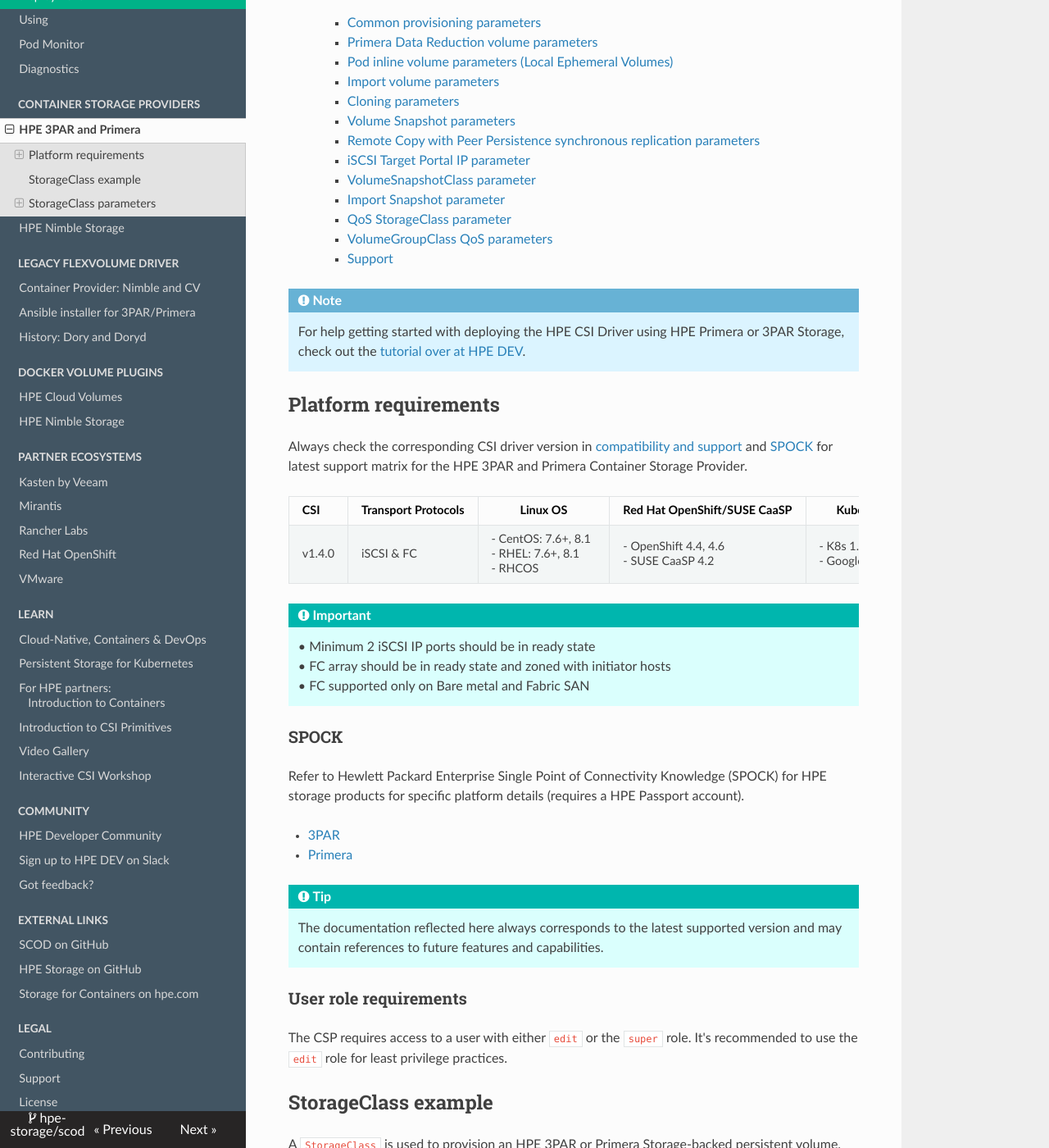
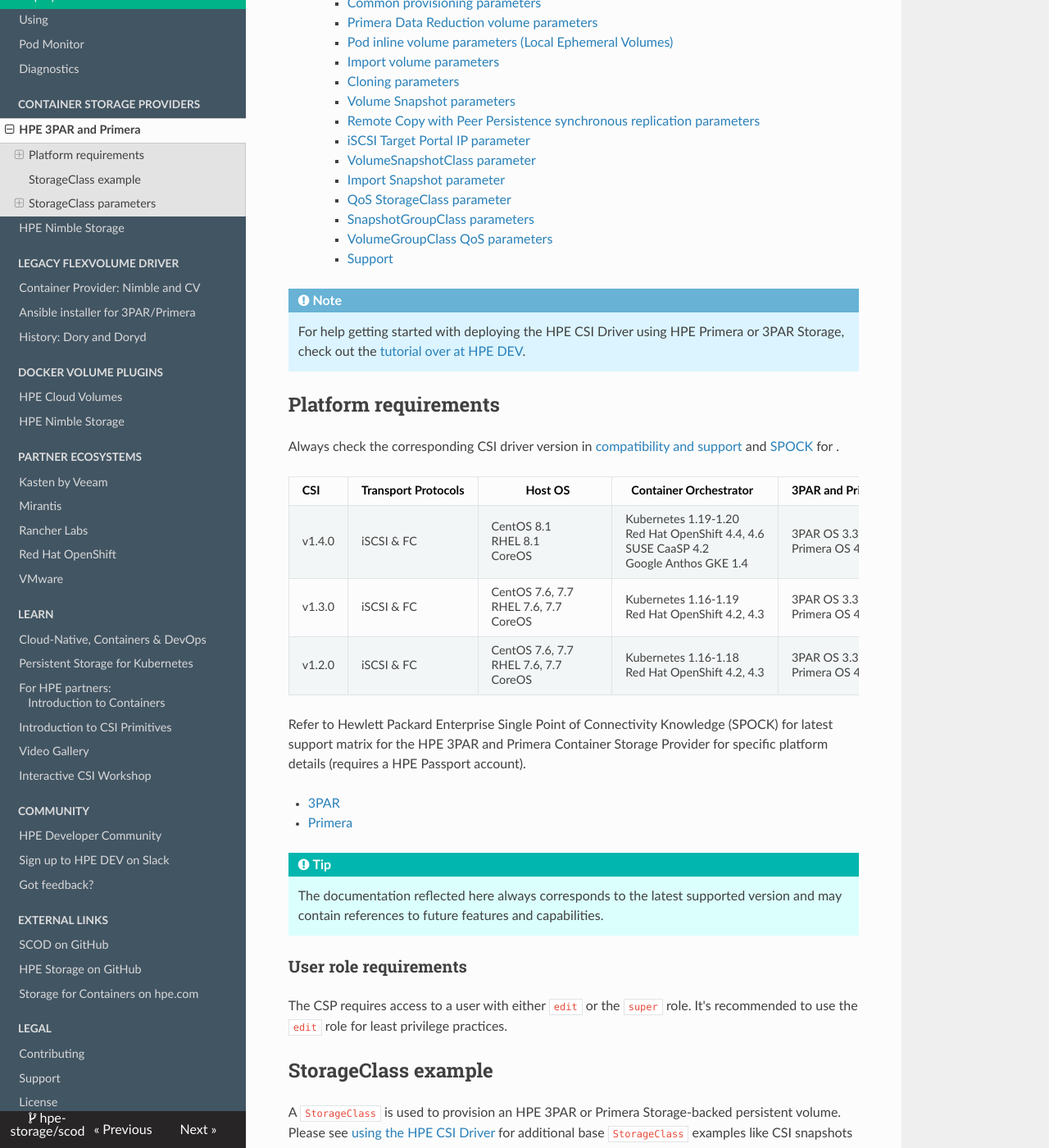
Before and after one commit to hpe-storage/scod, an MkDocs documentation site: the page built from docs/container_storage_provider/hpe_3par_primera/index.md, in a window 1280 px wide and 1400 px high, scrolled down 408 px. Shown: the whole window at 82% size. Built offline with MkDocs 1.6.1, drawn with Linux system fonts in a browser that asks for light colours; nearby versions of some CDN libraries; some of the changed text lies outside the part shown.

Commit message:
updates to 3PAR docs and lab guide 1.4.0
Signed-off-by: Chris Snell <snell.chris@gmail.com>

```diff
--- a/docs/container_storage_provider/hpe_3par_primera/index.md
+++ b/docs/container_storage_provider/hpe_3par_primera/index.md
@@ -9,19 +9,16 @@
 
 ## Platform requirements
 
-Always check the corresponding CSI driver version in [compatibility and support](../../csi_driver/index.md#compatibility_and_support) and [SPOCK](#spock) for latest support matrix for the HPE 3PAR and Primera Container Storage Provider.
+Always check the corresponding CSI driver version in [compatibility and support](../../csi_driver/index.md#compatibility_and_support) and [SPOCK](#spock) for .
 
-|  CSI   | Transport Protocols | &nbsp; &nbsp; &nbsp; &nbsp; &nbsp; Linux OS &nbsp; &nbsp; &nbsp; &nbsp; &nbsp;  | Red Hat OpenShift/SUSE CaaSP | &nbsp; &nbsp; &nbsp; Kubernetes &nbsp; &nbsp; &nbsp; | 3PAR and Primera OS |
-| ------ | ------------------- |-------- | --------- | ---------- | ------------------- |
-| v1.4.0 | iSCSI & FC | - CentOS: 7.6+, 8.1 <br /> - RHEL: 7.6+, 8.1 <br /> - RHCOS | - OpenShift 4.4, 4.6 <br /> - SUSE CaaSP 4.2 | - K8s 1.17-1.20 <br /> - Google Anthos GKE 1.4 | - 3PAR OS: 3.3.1+ <br /> - Primera OS: 4.0+ |
 
-!!! important
-    • Minimum 2 iSCSI IP ports should be in ready state<br />
-    • FC array should be in ready state and zoned with initiator hosts<br />
-    • FC supported only on Bare metal and Fabric SAN
+|  CSI   | Transport Protocols | &nbsp; &nbsp; &nbsp; &nbsp; &nbsp; &nbsp; Host OS &nbsp; &nbsp; &nbsp; &nbsp; &nbsp; | &nbsp; Container Orchestrator &nbsp; &nbsp; | 3PAR and Primera OS |
+| ------ | ------------------- |-------- | --------- | ------------------- |
+| v1.4.0 | iSCSI & FC | CentOS 8.1 <br /> RHEL 8.1 <br /> CoreOS | Kubernetes 1.19-1.20 <br /> Red Hat OpenShift 4.4, 4.6 <br /> SUSE CaaSP 4.2 <br /> Google Anthos GKE 1.4| 3PAR OS 3.3.1+ <br /> Primera OS 4.0+ |
+| v1.3.0 | iSCSI & FC | CentOS 7.6, 7.7 <br /> RHEL 7.6, 7.7 <br /> CoreOS | Kubernetes 1.16-1.19 <br /> Red Hat OpenShift 4.2, 4.3 | 3PAR OS 3.3.1+ <br /> Primera OS 4.0+ |
+| v1.2.0 | iSCSI & FC | CentOS 7.6, 7.7 <br /> RHEL 7.6, 7.7 <br /> CoreOS | Kubernetes 1.16-1.18 <br /> Red Hat OpenShift 4.2, 4.3 | 3PAR OS 3.3.1+ <br /> Primera OS 4.0, 4.1 |
 
-### SPOCK
-Refer to Hewlett Packard Enterprise Single Point of Connectivity Knowledge (SPOCK) for HPE storage products for specific platform details (requires a HPE Passport account).
+Refer to Hewlett Packard Enterprise Single Point of Connectivity Knowledge (SPOCK) for latest support matrix for the HPE 3PAR and Primera Container Storage Provider for specific platform details (requires a HPE Passport account).
 
 * [3PAR](https://h20272.www2.hpe.com/SPOCK/Pages/spock2Html.aspx?htmlFile=hw_3par.html)
 * [Primera](https://h20272.www2.hpe.com/SPOCK/Pages/spock2Html.aspx?htmlFile=hw_primera.html)
@@ -270,6 +267,16 @@
 | ------------------ | ------- | ----------- |
 | qosName      | Text         | Name of the HPE Primera or 3PAR volume set which has QoS rules. This parameter is optional. If specified, the `PersistentVolumeClaim` will be associated with the HPE Primera or 3PAR volume set, for purposes of applying the QoS rules. |
 
+### SnapshotGroupClass parameters
+
+These parameters are for `SnapshotGroupClass` objects when using CSI snapshots. The external snapshotter needs to be deployed on the Kubernetes cluster and is usually performed by the Kubernetes vendor. Check [enabling CSI snapshots](../../csi_driver/using.md#enabling_csi_snapshots) for more information. Volumes with snapshots are immutable.
+
+How to use `VolumeSnapshotClass` and `VolumeSnapshot` objects is elaborated on in [using CSI snapshots](../../csi_driver/using.md#using_csi_snapshots).
+
+| Parameter   | String  | Description |
+| ----------- | ------  | ----------- |
+| read_only   | Boolean | Indicates if the snapshot is writable on the 3PAR or Primera array. |
+
 ### VolumeGroupClass QoS parameters
 
 In the HPE CSI Driver 1.4.0, a volume set with QoS settings can be created dynamically using the QoS parameters for the `VolumeGroupClass`. The following parameters are available for a `VolumeGroup` on the HPE Primera or 3PAR Storage system. Learn more about `VolumeGroups` in the [provisioning concepts documentation](../../csi_driver/using.md#volume_groups).
```
Also changed, not shown: other parts of docs/container_storage_provider/hpe_3par_primera/index.md (+3 -3 lines), docs/learn/persistent_storage/index.md (+3 -3 lines).
